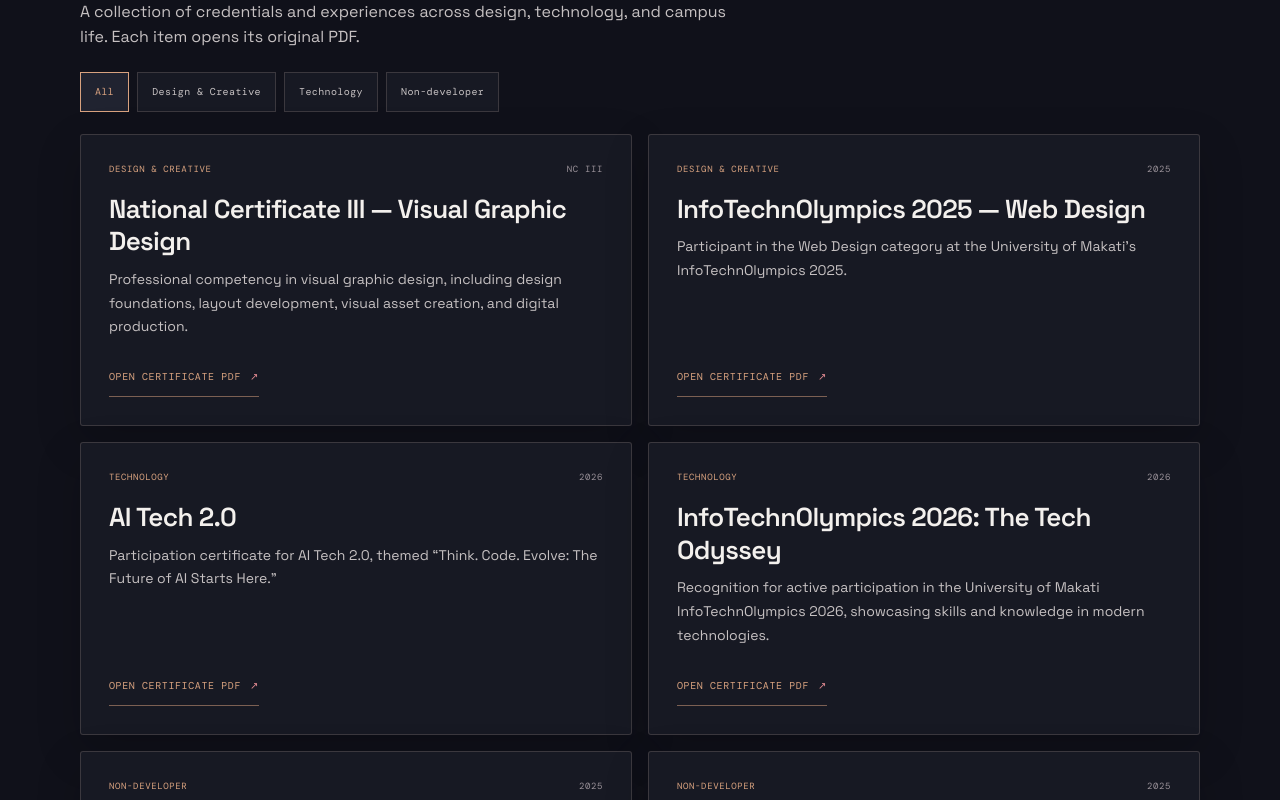
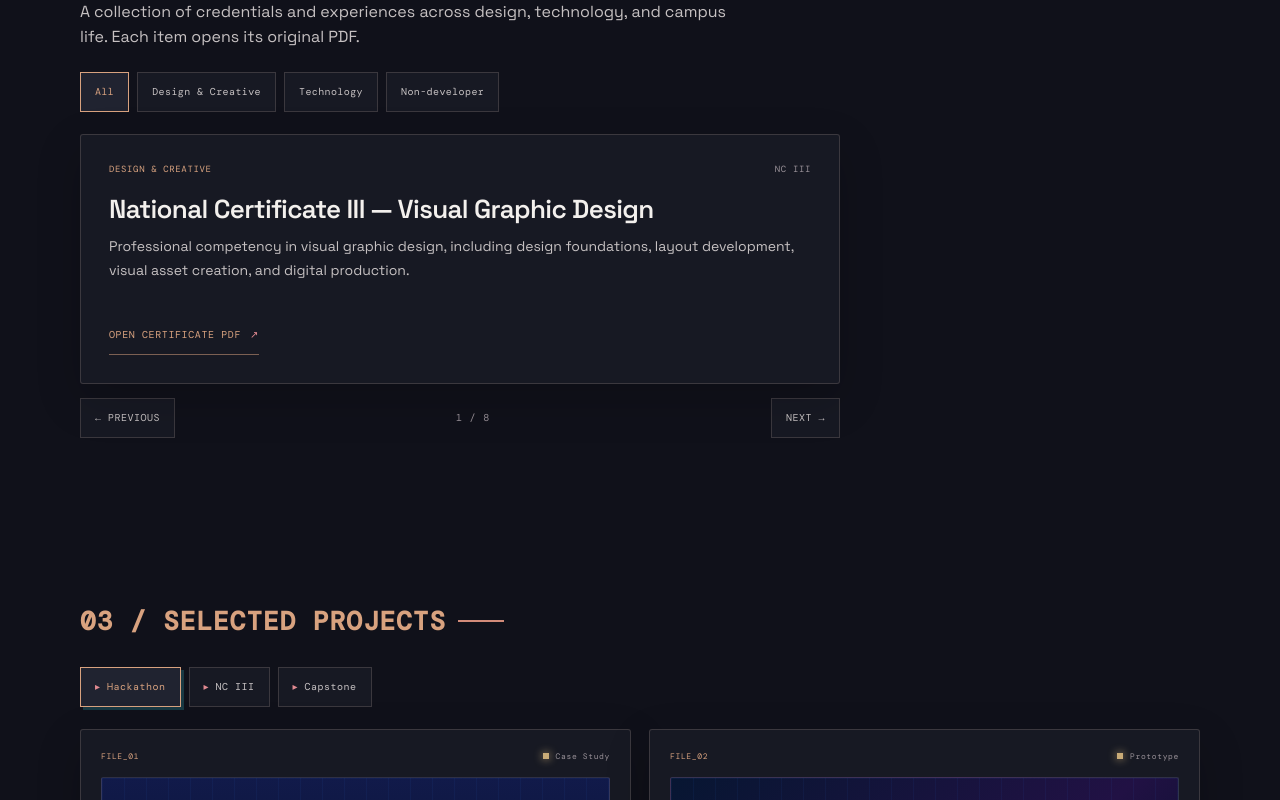
Before and after one commit to johnmichael223344-rgb/portfolio-site, a React (Vite) app: page / in a window 1280 px wide. Shown: the part 1440-2240 px from the top of the page. Built offline with nearby package versions, Linux system fonts and the light colour scheme; the HTML template or start-up script is replaced by a standard one.

Commit message:
Show certificates in category carousels

```diff
--- a/src/App.tsx
+++ b/src/App.tsx
@@ -212,6 +212,18 @@
     useState<ProjectCategory>("hackathon");
   const [activeCertificateCategory, setActiveCertificateCategory] =
     useState<CertificateCategory>("all");
+  const [activeCertificateIndex, setActiveCertificateIndex] = useState(0);
+  const visibleCertificates = certificates.filter(
+    (certificate) =>
+      activeCertificateCategory === "all" ||
+      certificate.category === activeCertificateCategory,
+  );
+  const activeCertificate = visibleCertificates[activeCertificateIndex] ?? visibleCertificates[0];
+  const moveCertificate = (direction: number) => {
+    setActiveCertificateIndex(
+      (index) => (index + direction + visibleCertificates.length) % visibleCertificates.length,
+    );
+  };
   const [verse] = useState(() => bibleVerses[Math.floor(Math.random() * bibleVerses.length)]);
   const [darkMode, setDarkMode] = useState(() => {
     if (typeof window === "undefined") return true;
@@ -350,7 +362,10 @@
                 aria-selected={activeCertificateCategory === category}
                 id={`certificate-tab-${category}`}
                 key={category}
-                onClick={() => setActiveCertificateCategory(category)}
+                onClick={() => {
+                  setActiveCertificateCategory(category);
+                  setActiveCertificateIndex(0);
+                }}
                 role="tab"
                 type="button"
               >
@@ -358,27 +373,49 @@
               </button>
             ))}
           </div>
-          <div className="certificate-grid" role="tabpanel" aria-labelledby={`certificate-tab-${activeCertificateCategory}`}>
-            {certificates
-              .filter((certificate) => activeCertificateCategory === "all" || certificate.category === activeCertificateCategory)
-              .map((certificate) => (
-                <article className="certificate-entry card" key={certificate.file}>
+          <div
+            className="certificate-carousel"
+            role="tabpanel"
+            aria-labelledby={`certificate-tab-${activeCertificateCategory}`}
+            aria-live="polite"
+          >
+            {activeCertificate && (
+              <article className="certificate-entry card" key={activeCertificate.file}>
                 <div className="certificate-entry-meta">
-                    <span>{certificateCategoryLabels[certificate.category]}</span>
-                    <span>{certificate.year}</span>
+                  <span>{certificateCategoryLabels[activeCertificate.category]}</span>
+                  <span>{activeCertificate.year}</span>
                 </div>
-                  <h2>{certificate.title}</h2>
-                  <p>{certificate.description}</p>
+                <h2>{activeCertificate.title}</h2>
+                <p>{activeCertificate.description}</p>
                 <a
                   className="certificate-link"
-                    href={`${import.meta.env.BASE_URL}certificates/${certificate.file}`}
+                  href={`${import.meta.env.BASE_URL}certificates/${activeCertificate.file}`}
                   rel="noreferrer"
                   target="_blank"
                 >
                   OPEN CERTIFICATE PDF <span aria-hidden="true">↗</span>
                 </a>
               </article>
-              ))}
+            )}
+          </div>
+          <div className="certificate-carousel-nav" aria-label="Certificate carousel controls">
+            <button
+              type="button"
+              onClick={() => moveCertificate(-1)}
+              aria-label="Previous certificate"
+            >
+              <span aria-hidden="true">←</span> PREVIOUS
+            </button>
+            <span className="certificate-carousel-count" aria-live="polite">
+              {activeCertificateIndex + 1} / {visibleCertificates.length}
+            </span>
+            <button
+              type="button"
+              onClick={() => moveCertificate(1)}
+              aria-label="Next certificate"
+            >
+              NEXT <span aria-hidden="true">→</span>
+            </button>
           </div>
         </section>
 
--- a/src/index.css
+++ b/src/index.css
@@ -633,17 +633,48 @@
   background: var(--surface-raised);
   color: var(--cyan);
 }
-.certificate-grid {
+.certificate-carousel {
   display: grid;
-  align-items: stretch;
-  gap: 16px;
-  grid-template-columns: repeat(2, minmax(0, 1fr));
+  max-width: 760px;
+  grid-template-columns: minmax(0, 1fr);
 }
 .certificate-entry {
   display: flex;
-  min-height: 245px;
+  min-height: 250px;
   flex-direction: column;
   padding: clamp(20px, 3vw, 28px);
+  animation: certificate-enter 220ms ease-out both;
+}
+@keyframes certificate-enter {
+  from { opacity: .35; transform: translateX(10px); }
+  to { opacity: 1; transform: translateX(0); }
+}
+.certificate-carousel-nav {
+  display: flex;
+  max-width: 760px;
+  align-items: center;
+  justify-content: space-between;
+  gap: 12px;
+  margin-top: 14px;
+}
+.certificate-carousel-nav button {
+  min-height: 40px;
+  border: 1px solid var(--border);
+  background: var(--surface);
+  color: var(--ink-soft);
+  font: 10px "DM Mono", monospace;
+  letter-spacing: .05em;
+  padding: 0 14px;
+  cursor: pointer;
+}
+.certificate-carousel-nav button:hover {
+  border-color: var(--cyan);
+  color: var(--cyan);
+}
+.certificate-carousel-count {
+  color: var(--ink-muted);
+  font: 10px "DM Mono", monospace;
+  letter-spacing: .08em;
 }
 .certificate-entry-meta {
   display: flex;
@@ -691,6 +722,6 @@
 .certificate-link:hover { color: var(--pink); border-color: var(--pink); }
 .certificate-link span { color: var(--pink); }
 @media (max-width: 620px) {
-  .certificate-grid { grid-template-columns: 1fr; }
   .certificate-entry { min-height: 220px; }
+  .certificate-carousel-nav button { min-height: 42px; padding-inline: 10px; }
 }
```
Lines whose indentation alone changed are shown as unchanged.
